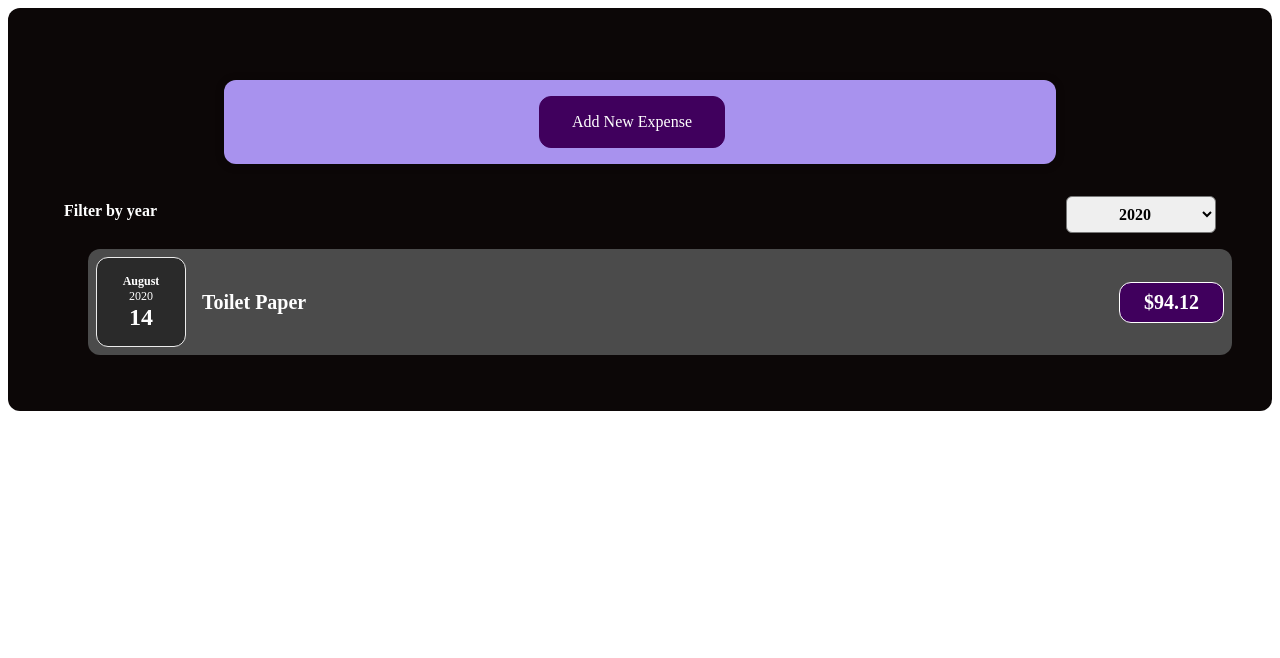
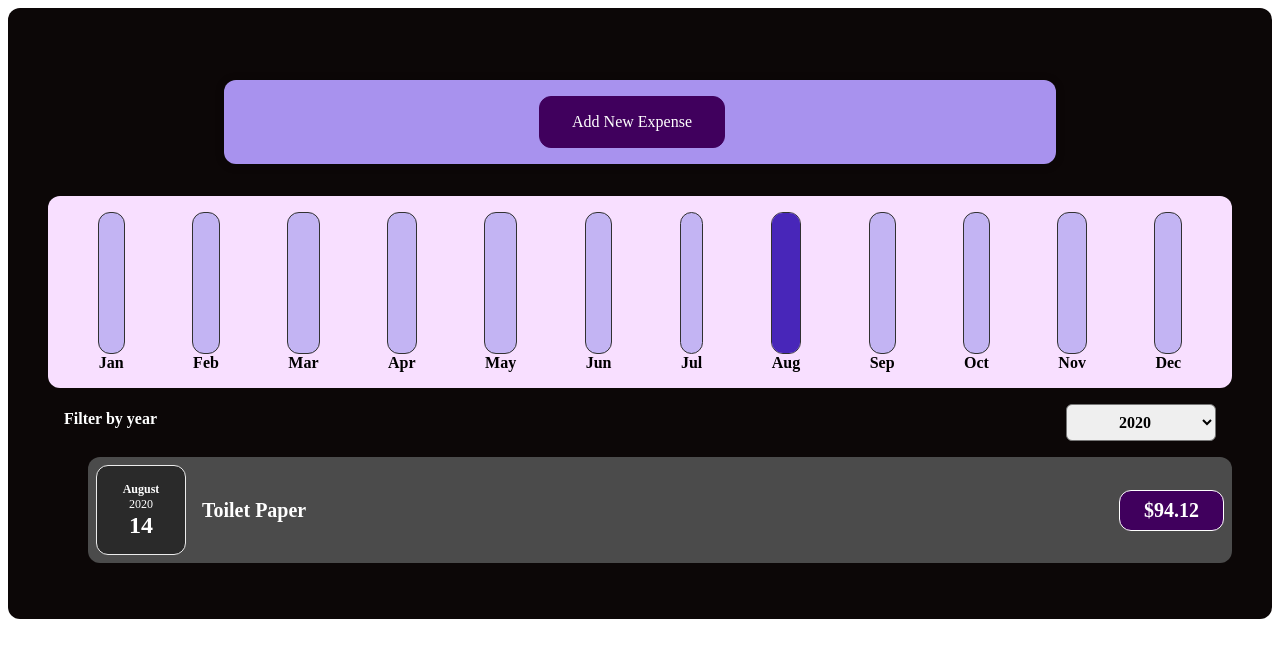
Before and after one commit to mycvlnn/ReactJs_Udemy, a React (Create React App) app: page / in a window 1280 px wide. Shown: the top 658 px of the page. Built offline with nearby package versions, Linux system fonts and the light colour scheme.

Commit message:
finished project expenses management

```diff
--- a/src/App.js
+++ b/src/App.js
@@ -3,6 +3,7 @@ import { useState } from "react"
 import NewExpenses from "./components/NewExpenses/NewExpenses"
 import Card from "./components/UI/Card"
 import ExpenseList from "components/Expenses/ExpenseList/ExpenseList"
+import ExpenseChart from "components/Expenses/ExpenseChart"
 
 const DUMMY_EXPENSES = [
   {
@@ -48,6 +49,7 @@ function App() {
     <div className="App">
       <Card className="expense">
         <NewExpenses onAddExpense={addExpenseHandler} />
+        <ExpenseChart expenses={filterExpense} />
         <ExpensesFilter
           selected={filteredYear}
           onChangeFilter={filterChangeHandler}
--- /dev/null
+++ b/src/components/Chart/Chart.css
@@ -0,0 +1,9 @@
+.chart {
+  padding: 1rem;
+  border-radius: 12px;
+  background-color: #f8dfff;
+  text-align: center;
+  display: flex;
+  justify-content: space-around;
+  height: 10rem;
+}
--- /dev/null
+++ b/src/components/Chart/Chart.js
@@ -0,0 +1,21 @@
+import "./Chart.css"
+import ChartBar from "./ChartBar"
+
+const Chart = (props) => {
+  const dataPointValues = props.dataPoints.map((dataPoint) => dataPoint.value) //convert to array number
+  const totalMaximum = Math.max(...dataPointValues)
+  return (
+    <div className="chart">
+      {props.dataPoints.map((dataPoint) => (
+        <ChartBar
+          key={dataPoint.label}
+          value={dataPoint.value}
+          maxValue={totalMaximum}
+          label={dataPoint.label}
+        />
+      ))}
+    </div>
+  )
+}
+
+export default Chart
--- /dev/null
+++ b/src/components/Chart/ChartBar.css
@@ -0,0 +1,30 @@
+.chart-bar {
+  height: 100%;
+  display: flex;
+  flex-direction: column;
+  align-items: center;
+}
+
+.chart-bar__inner {
+  height: 100%;
+  width: 100%;
+  border: 1px solid #313131;
+  border-radius: 12px;
+  background-color: #c3b4f3;
+  overflow: hidden;
+  display: flex;
+  flex-direction: column;
+  justify-content: flex-end;
+}
+
+.chart-bar__fill {
+  background-color: #4826b9;
+  width: 100%;
+  transition: all 0.3s ease-out;
+}
+
+.chart-bar__label {
+  font-weight: bold;
+  font-size: 1rem;
+  text-align: center;
+}
--- /dev/null
+++ b/src/components/Chart/ChartBar.js
@@ -0,0 +1,21 @@
+import React from "react"
+import "./ChartBar.css"
+
+export default function ChartBar(props) {
+  const { maxValue, label, value } = props
+  let barFillHeight = "0%"
+  if (maxValue > 0) {
+    barFillHeight = Math.round((value / maxValue) * 100) + "%"
+  }
+  return (
+    <div className="chart-bar">
+      <div className="chart-bar__inner">
+        <div
+          className="chart-bar__fill"
+          style={{ height: barFillHeight }}
+        ></div>
+      </div>
+      <div className="chart-bar__label">{label}</div>
+    </div>
+  )
+}
--- /dev/null
+++ b/src/components/Expenses/ExpenseChart.js
@@ -0,0 +1,25 @@
+import Chart from "components/Chart/Chart"
+import React from "react"
+
+export default function ExpenseChart(props) {
+  const chartDataPoints = [
+    { label: "Jan", value: 0 },
+    { label: "Feb", value: 0 },
+    { label: "Mar", value: 0 },
+    { label: "Apr", value: 0 },
+    { label: "May", value: 0 },
+    { label: "Jun", value: 0 },
+    { label: "Jul", value: 0 },
+    { label: "Aug", value: 0 },
+    { label: "Sep", value: 0 },
+    { label: "Oct", value: 0 },
+    { label: "Nov", value: 0 },
+    { label: "Dec", value: 0 },
+  ]
+  for (const expense of props.expenses) {
+    const expenseMonth = expense.date.getMonth() //starting at 0 => January => 0
+    chartDataPoints[expenseMonth].value += expense.amount
+  }
+
+  return <Chart dataPoints={chartDataPoints} />
+}
--- a/src/components/NewExpenses/ExpenseForm.js
+++ b/src/components/NewExpenses/ExpenseForm.js
@@ -21,7 +21,8 @@ const ExpenseForm = (props) => {
   const submitHandler = (event) => {
     event.preventDefault()
     const expenseData = {
-      ...userInput,
+      title: userInput.title,
+      amount: +userInput.amount,
       date: new Date(userInput.date),
     }
     props.onSaveExpenseData(expenseData)
```
